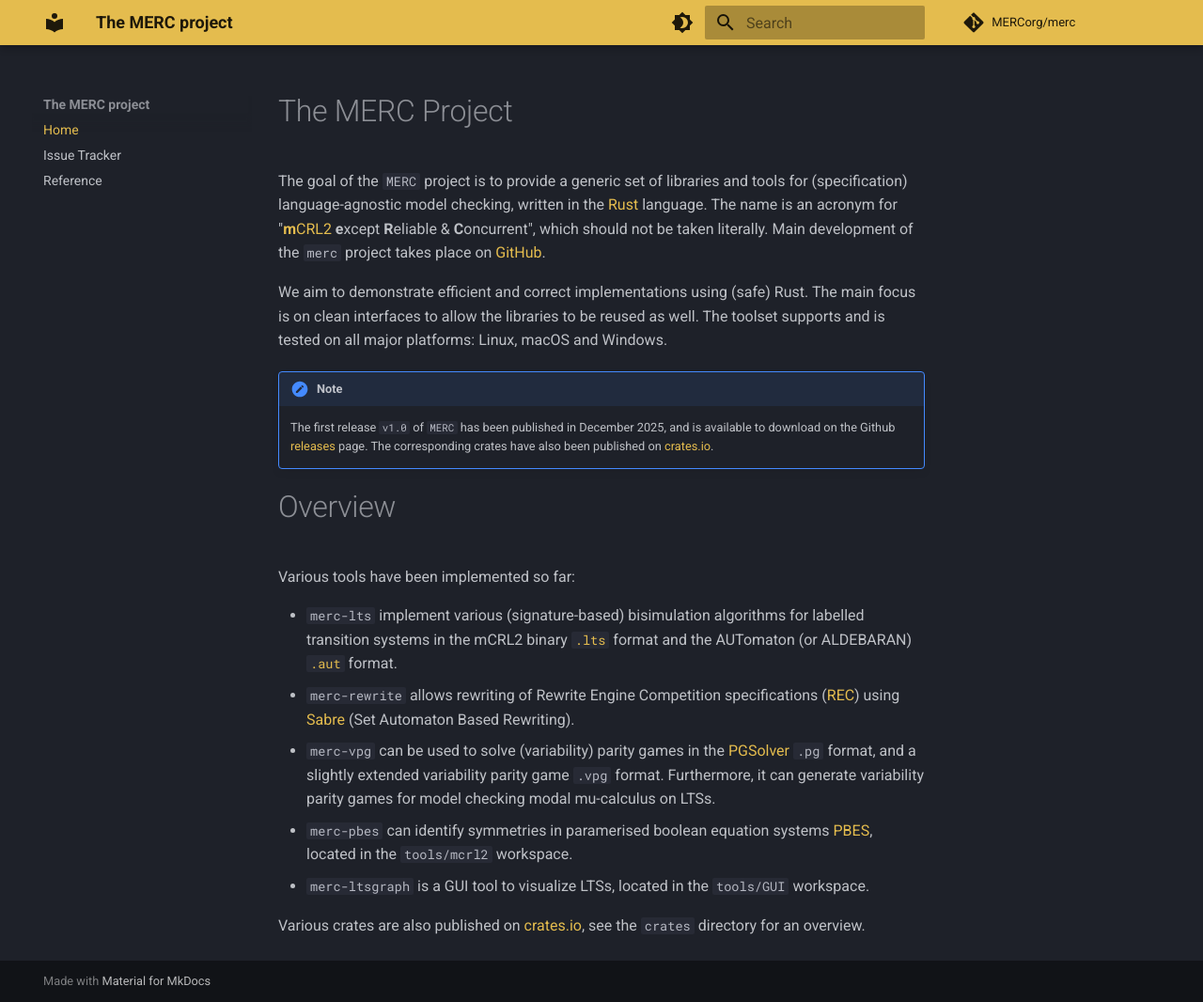
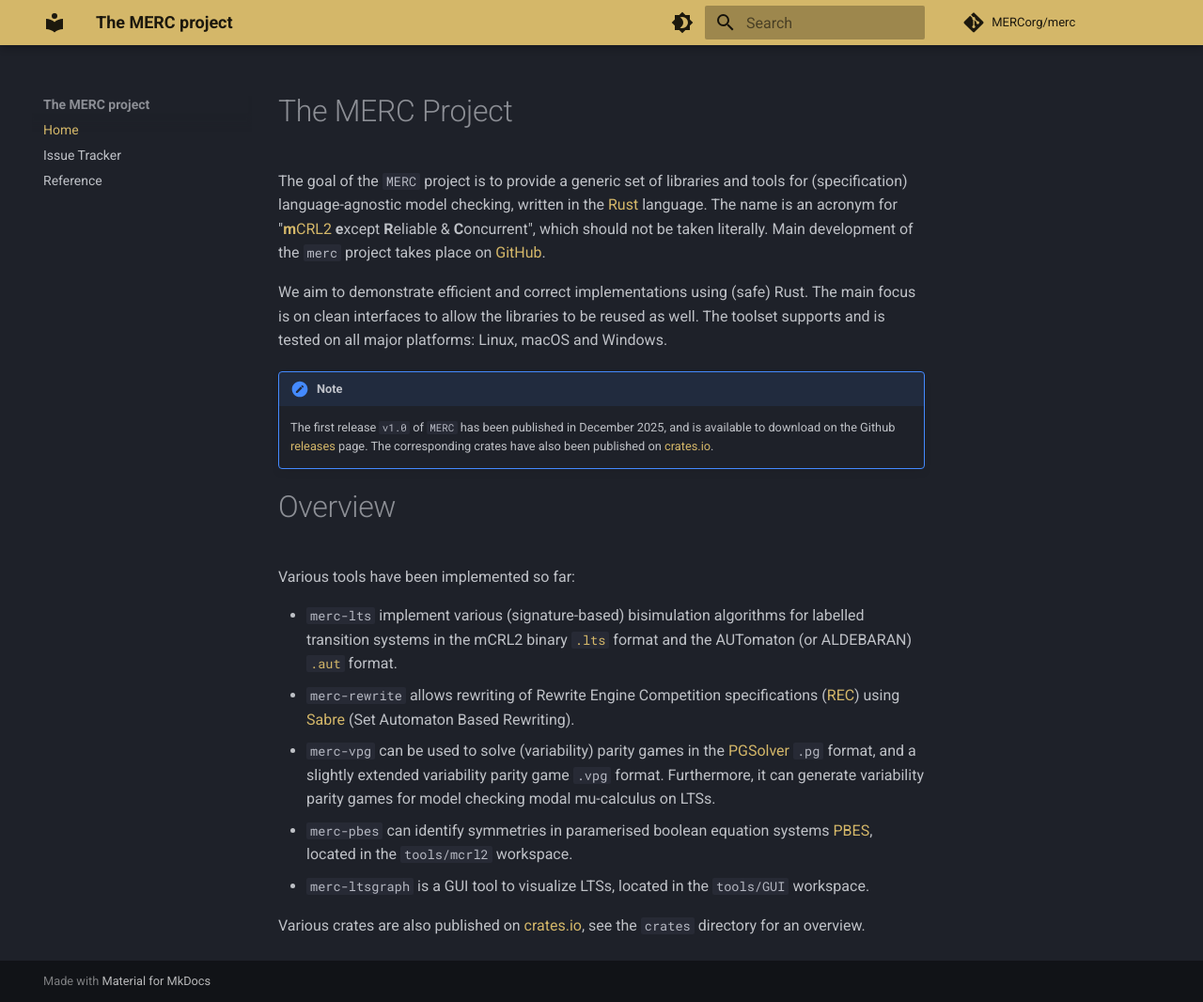
Before and after one commit to MERCorg/merc-website, an MkDocs documentation site: the page built from docs/index.md, in a window 1280 px wide and 1066 px high. Shown: the whole window at 94% size. Built offline with MkDocs 1.6.1 and Material for MkDocs 9.7.7, drawn with Linux system fonts in a browser that asks for light colours; plug-ins that fetch from the network failed and are left out; comment, search, counter and statistics services are not loaded.

Commit message:
Changed the color slightly

```diff
--- a/docs/stylesheets/extra.css
+++ b/docs/stylesheets/extra.css
@@ -1,5 +1,5 @@
 :root  > * {
-  --md-primary-fg-color:        #e4bc4e;
+  --md-primary-fg-color:        #d4b769;
 
 
 }
```
